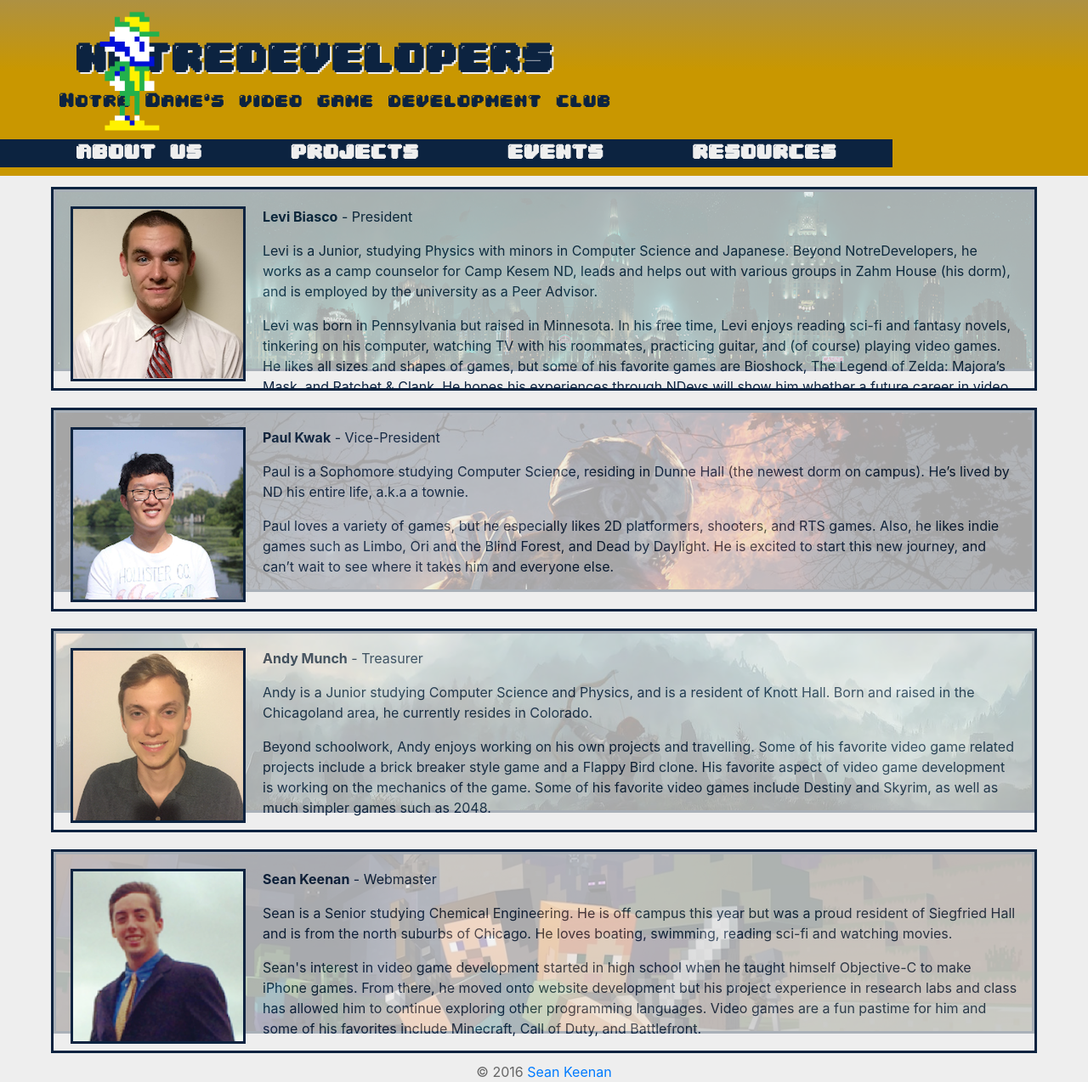
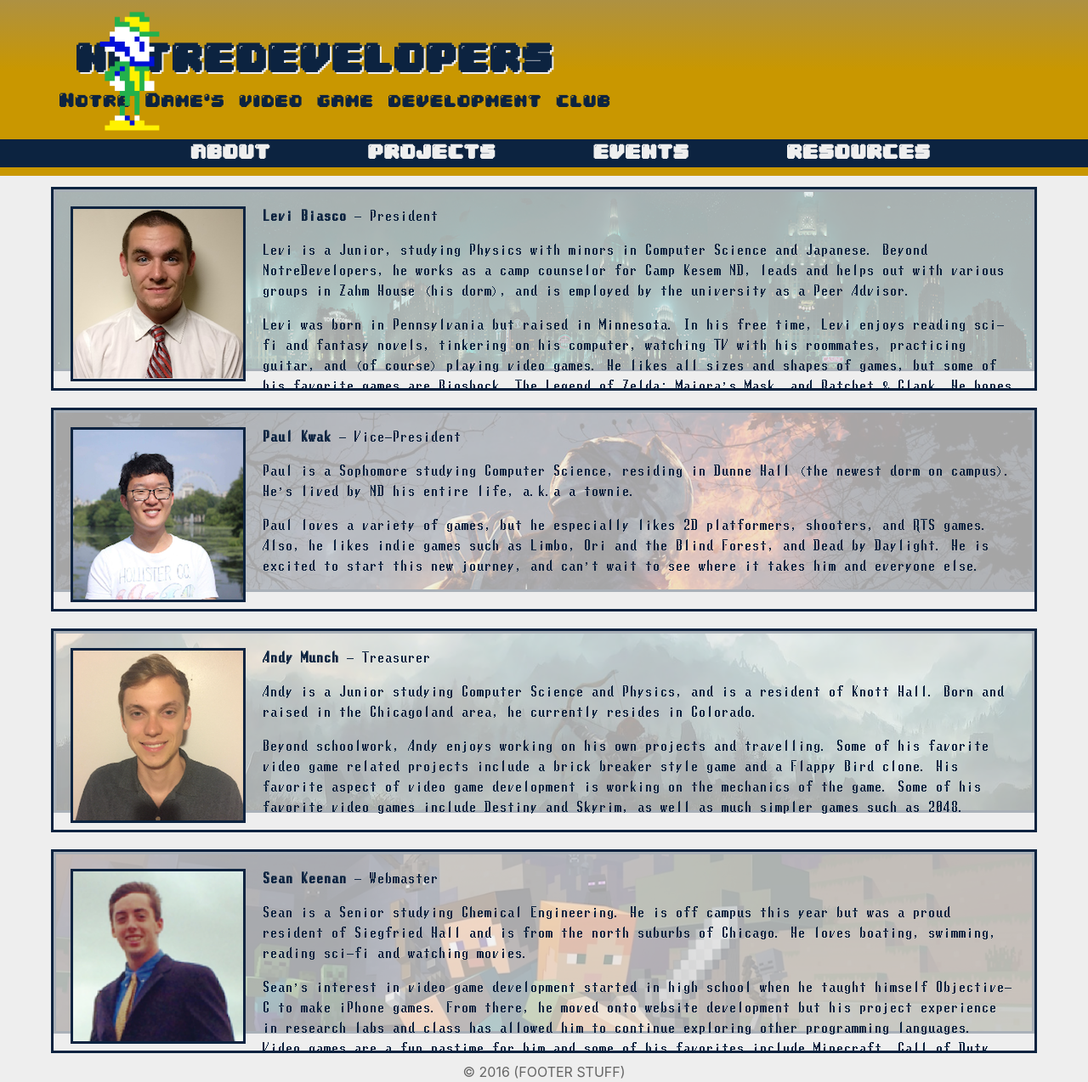
Before and after one commit to NotreDevelopers/Website, a PHP site: page /about.html in a window 1280 px wide. Shown: the whole page at 85% size. Run offline with PHP 8.4, Linux system fonts and the light colour scheme; some libraries are stand-ins or nearby versions.

Commit message:
Final Nav-bar/additional touches
Finalized the navigation bar design. Changed some font and layering
options in About. Additional touches to Resources.

```diff
--- a/about.html
+++ b/about.html
@@ -27,19 +27,19 @@
 <div class="nav">
         <div class="container">
                 <div class="row" style="padding:40px 0px 15px 0px" align="center">
-                                <a id="title" href="http://www3.nd.edu/~ndevs/" style="text-decoration:none">NotreDevelopers</a>
+                                <a id="title" href="./index.html" style="text-decoration:none">NotreDevelopers</a>
                                 <img src="images/NDevsLogo(body).png" alt="NDevs Logo" width="150px" height="150px"
                                     style="position:absolute; margin-top:-30px; margin-left:10px"></img>
-                                <p id="links" style="position:absolte; margin-top:0px; color:#0C2340">Notre Dame's video game development club</p>
+                                <p id="links" style="margin-top:0px; color:#0C2340">Notre Dame's video game development club</p>
                         </div>
                 </div>
-                <div class="row" style="margin-bottom:10px; background-color:#0C2340">
+                <div class="row" style="width:100%; margin-bottom:10px; margin-left:0px; background-color:#0C2340;">
                         <div class="col-lg-12 text-center">
                                 <ul>
-                                        <li style="padding:0px 30px;"><a id="links" href="./about.html">About Us</a></li>
-                                        <li style="padding:0px 30px;"><a id="links" href="./projects.html">Projects</a></li>
-                                        <li style="padding:0px 30px;"><a id="links" href="./events.html">Events</a></li>
-                                        <li style="padding:0px 30px;"><a id="links" href="./resources.html">Resources</a></li>
+                                        <li style="padding:0px 35px;"><a id="links" href="./about.html">About</a></li>
+                                        <li style="padding:0px 35px;"><a id="links" href="./projects.html">Projects</a></li>
+                                        <li style="padding:0px 35px;"><a id="links" href="./events.html">Events</a></li>
+                                        <li style="padding:0px 35px;"><a id="links" href="./resources.html">Resources</a></li>
                                 </ul>
                         </div>
 
@@ -105,8 +105,8 @@
 </div>
 
 <div class="footer">
-	<div class="container text-center">
-                <p style="color:#666666;">&copy; 2016 <a href="http://www.seangkeenan.com">Sean Keenan</a></p>
+        <div class="container text-center">
+                <p style="color:#666666; margin-top:20px">&copy; 2016 (FOOTER STUFF)</p>
         </div>
 </div>
 
--- a/ndevs.css
+++ b/ndevs.css
@@ -15,6 +15,12 @@
   font-family: 'Solitarium';
   src: url('fonts/Solitarium.ttf');
 }
+
+@font-face {
+    font-family: 'LunchDS';
+    src:url('fonts/lunchds/lunchds.ttf');
+}
+
 
 :root {
     --pri-col-1: #C99700;
@@ -79,6 +85,10 @@ html, body{
         text-decoration: none;
 }
 
+.nav a:focus{
+        outline: 0;
+}
+
 .nav a:after {
         content: '';
         display: block;
@@ -87,6 +97,7 @@ html, body{
         width: 0;
         background: white;
         transition: width .5s steps(6, start);
+        border: none;
 }
 
 .nav a:hover:after {
@@ -144,15 +155,16 @@ html, body{
     border: none;
     text-align: center;
     font-size: 25px;
-    margin-top: 10px;
+    margin-top: 15px;
 }
 
 .res .links .btn2{
     width: 15%;
     height: 35px;
+    font-family: 'LunchDS';
+    text-decoration: none;
     background-color: #93bbeb;
     border-radius: 15px;
-    text-decoration: none;
 }
 
 .res.btn2:focus, .res.btn1:focus{
@@ -170,15 +182,12 @@ html, body{
     width: 100%;
 }
 
-.res .collapse .collapse{
-    border: none;
-}
 
 /* Homepage Jumbotron CSS */
 
 .mission {
         color: #00ee00;
-        font-family: 'Solitarium';
+        font-family: 'Arcade';
         width: 100%;
         word-wrap: break-word;
         display: inline-block;
@@ -252,7 +261,7 @@ html, body{
   font-size: 16px;
   margin: 10px;
   padding: 20px;
-  color: var(--pri-col-3);
+  color: var(--light);
   word-wrap: break-word;
   border: 3px var(--pri-col-3) solid;
   display:inline-block;
@@ -260,6 +269,12 @@ html, body{
   height: 240px;
   position: relative;
   overflow: hidden;
+}
+
+#boardmem p {
+  font-family: 'LunchDS';
+  color: var(--pri-col-3);
+  position: relative;
 }
 
 #boardmem img {
@@ -273,7 +288,6 @@ html, body{
     left: 0;
     top: 0;
     width: 100%;
-    height: auto;
     z-index: 0;
     opacity: 0.3;
 }
```
Also changed, not shown: events.html (+8 -11 lines), fonts/PixelFJVerdana12pt/1001fonts-pix-pixelfjverdana12pt-eula.txt (deleted, +0 -31 lines), index.html (+13 -16 lines), projects.html (+8 -11 lines), resources.html (+14 -19 lines), fonts/Pixel-Noir.ttf (deleted), fonts/PixelFJVerdana12pt/PixelFJVerdana12pt.ttf (deleted), fonts/lunchds/license.txt (added), fonts/lunchds/lunchds.ttf (added), 1 other file.
